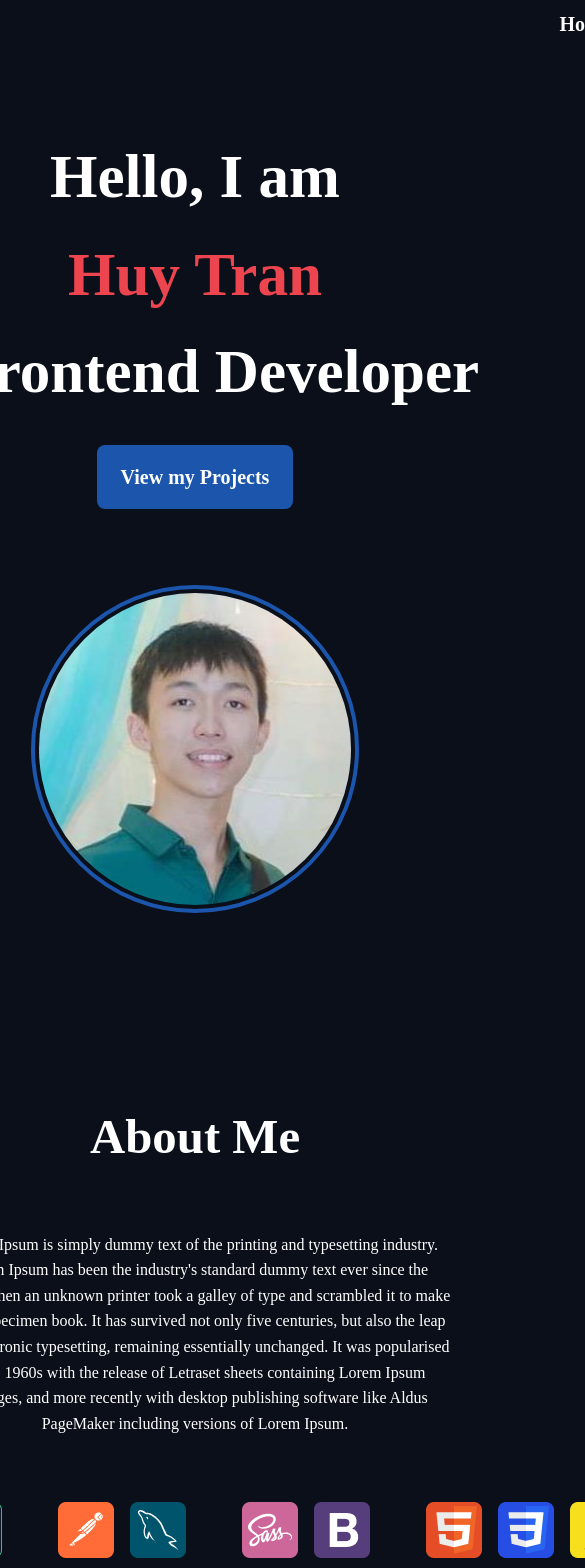
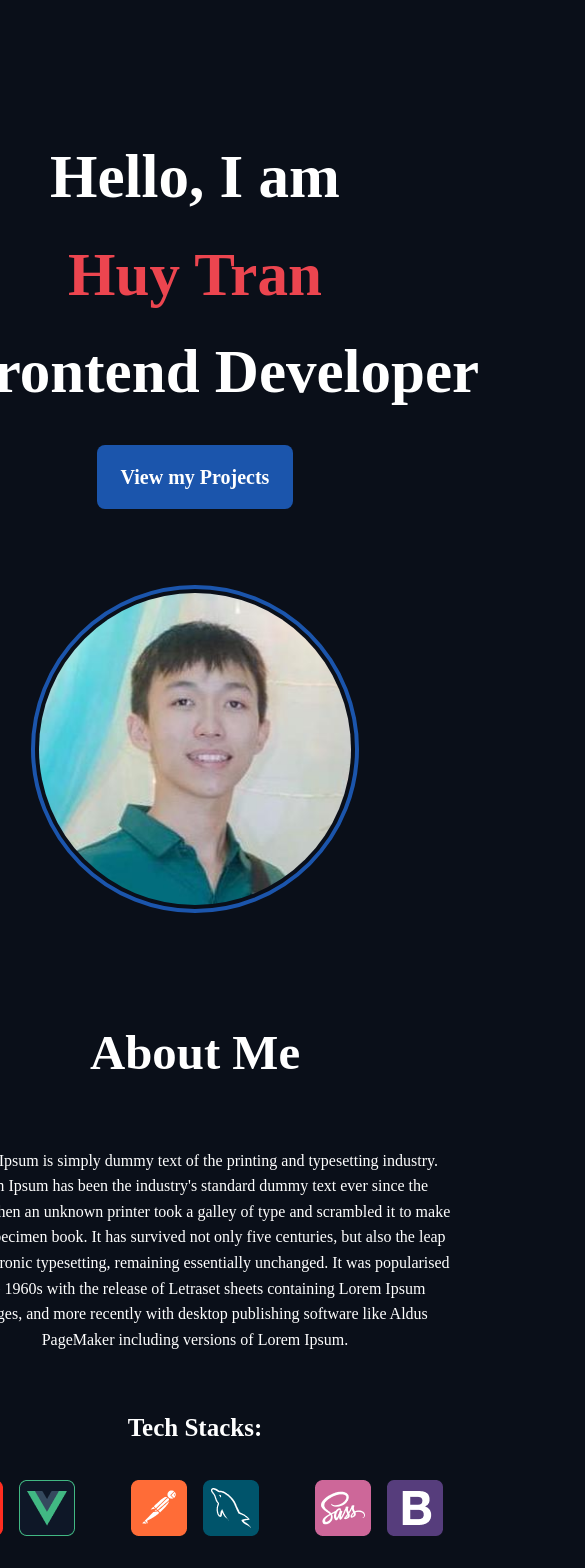
Before and after one commit to tonytran0314/portfolio, a Vue app: page / in a window 390 px wide. Shown: the top 1568 px of the page, 585 px wide, since content can reach past the window. Built offline with nearby package versions, Linux system fonts and the light colour scheme.

Commit message:
responsive for about section

```diff
--- a/src/App.vue
+++ b/src/App.vue
@@ -8,7 +8,7 @@
 </script>
 
 <template>
-  <Menu />
+  <!-- <Menu /> -->
   <HeroSection />
   <About />
   <Projects />
--- a/src/components/About.vue
+++ b/src/components/About.vue
@@ -8,7 +8,7 @@
             <div id="about_heading"><h2>About Me</h2></div>
             <div id="about_paragraph"><p>Lorem Ipsum is simply dummy text of the printing and typesetting industry. Lorem Ipsum has been the industry's standard dummy text ever since the 1500s, when an unknown printer took a galley of type and scrambled it to make a type specimen book. It has survived not only five centuries, but also the leap into electronic typesetting, remaining essentially unchanged. It was popularised in the 1960s with the release of Letraset sheets containing Lorem Ipsum passages, and more recently with desktop publishing software like Aldus PageMaker including versions of Lorem Ipsum.</p></div>
             <div id="tech_stacks">
-                <h5>Teck Stacks:</h5>
+                <h5>Tech Stacks:</h5>
                 <div id="stacks">
                     <div class="set">
                         <div class="item"><img src="/src/assets/imgs/Laravel.png" alt="Laravel"></div>
@@ -67,10 +67,13 @@
                 gap: 2rem;
                 justify-content: center;
                 align-items: center;
+                flex-wrap: wrap;
 
                 #stacks {
                     display: flex;
                     gap: 3.5rem;
+                    flex-wrap: wrap;
+                    justify-content: center;
 
                     .set {
                         display: flex;
```
